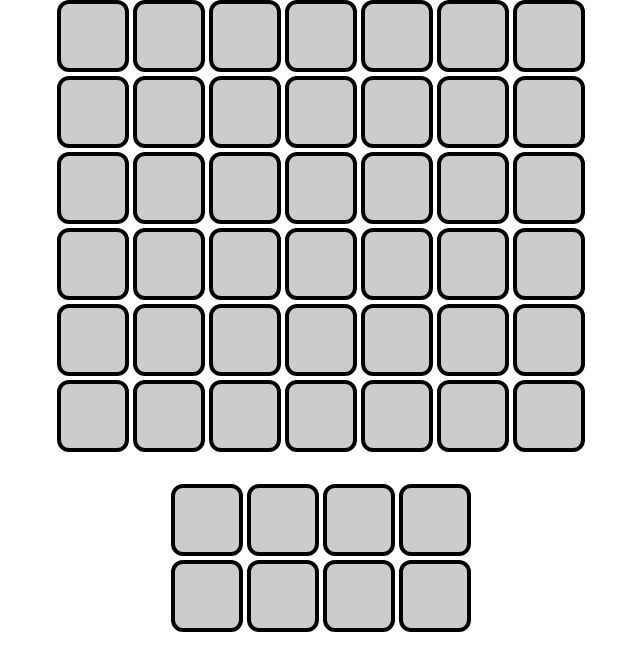
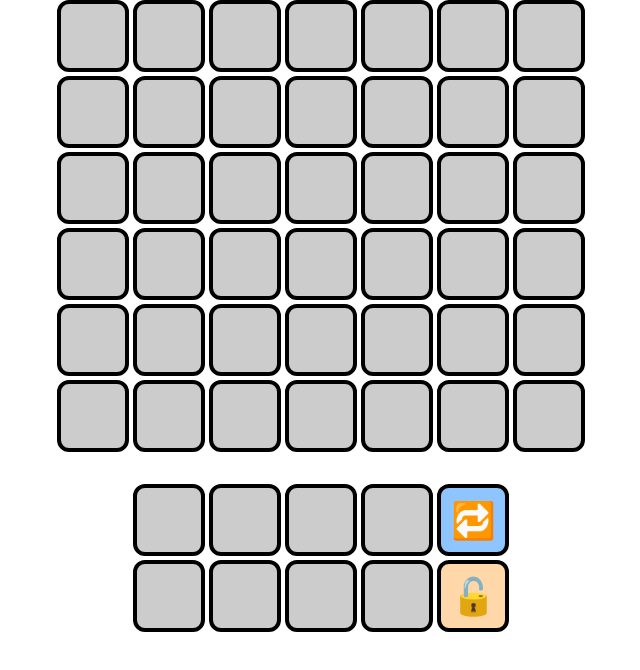
Before and after one commit to xandwr/word-gravity-pure, a SvelteKit app: page / in a window 1280 px wide. Shown: the top 670 px of the page, without its empty margins (319-959 px from the left). Built offline with nearby package versions, Linux system fonts and the light colour scheme.

Commit message:
Layout styling

```diff
--- a/src/components/playerHand.svelte
+++ b/src/components/playerHand.svelte
@@ -2,8 +2,21 @@
     import LetterSlot from "./letterSlot.svelte";
 </script>
 
-<div class="grid grid-cols-4 grid-rows-2 gap-1 w-fit h-fit">
-    {#each Array(8) as _, index}
-        <LetterSlot {index} />
-    {/each}
+<div class="flex gap-x-1">
+    <div class="grid grid-cols-4 grid-rows-2 gap-1 w-fit h-fit">
+        {#each Array(8) as _, index}
+            <LetterSlot {index} />
+        {/each}
+    </div>
+    <div class="flex flex-col gap-y-1">
+        <div
+            id="swapButton"
+            class="text-4xl aspect-square rounded-xl border-4 bg-blue-300 flex flex-col items-center justify-center w-10 h-10 p-8"
+        >🔁</div>
+
+        <div
+            id="stealButton"
+            class="text-4xl aspect-square rounded-xl border-4 bg-orange-200 flex flex-col items-center justify-center w-10 h-10 p-8"
+        >🔓</div>
+    </div>
 </div>
```
